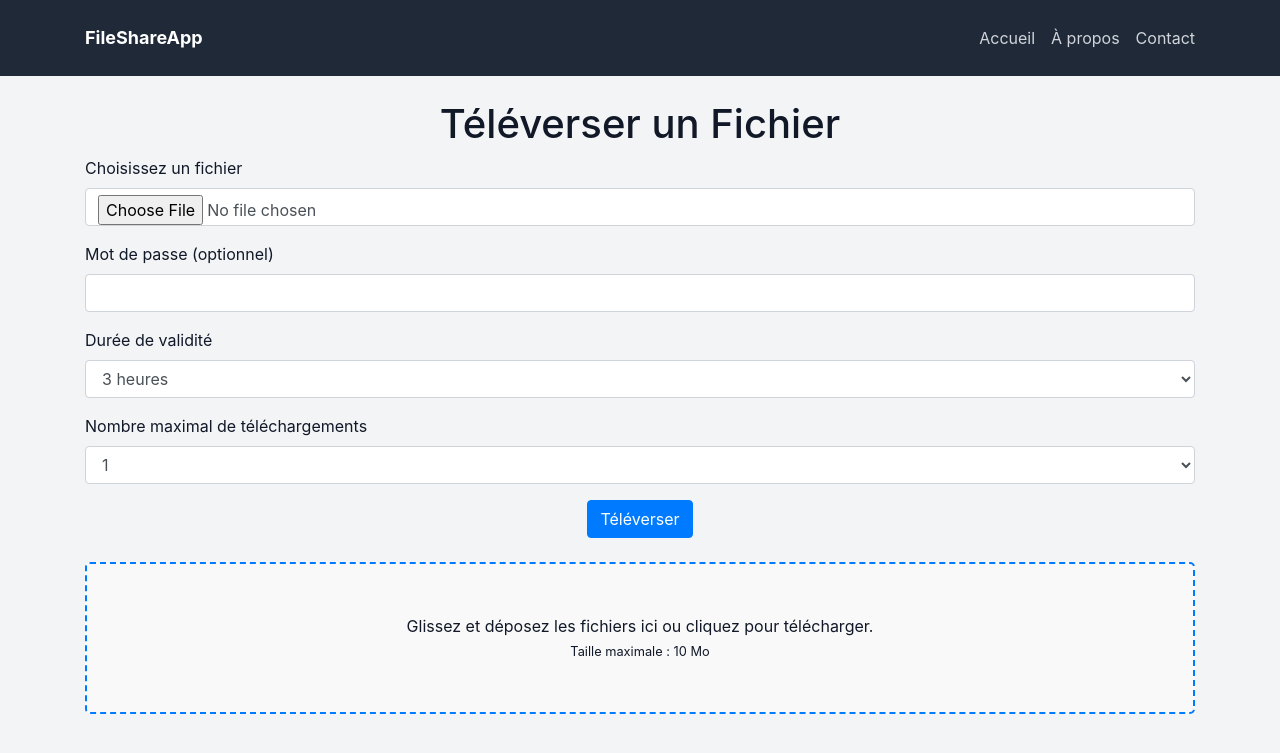
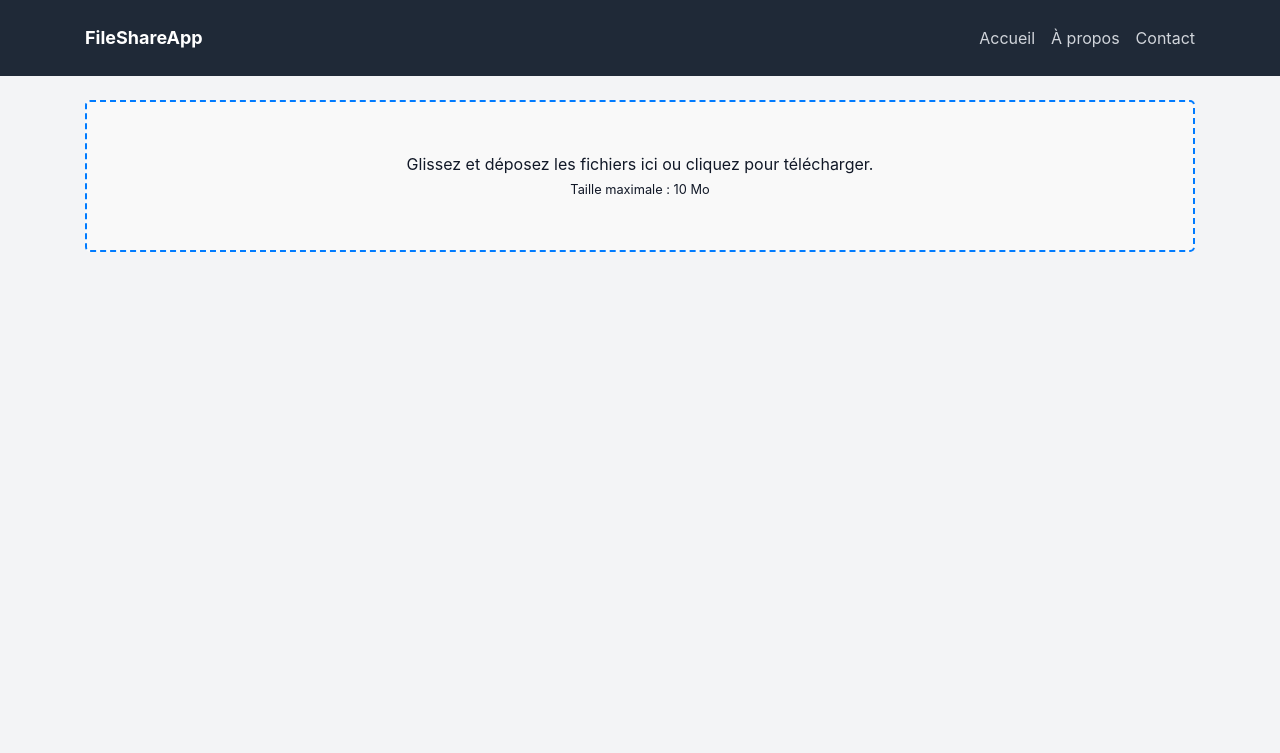
Before and after one commit to djenko-it/securefiles, a Flask app: page / in a window 1280 px wide. Shown: the top 753 px of the page. Run offline with Flask 2, Linux system fonts and the light colour scheme; style sheets or scripts are compiled from the project's sources; some libraries are stand-ins or nearby versions.

Commit message:
index update

```diff
--- a/templates/index.html
+++ b/templates/index.html
@@ -33,13 +33,26 @@
   </nav>
 
   <div class="container mt-4">
-    <h1 class="text-center">{{ settings.title_upload_file }}</h1>
+    <div class="dropzone" id="dropzone">
+      Glissez et déposez les fichiers ici ou cliquez pour télécharger. <br>
+      <small>Taille maximale : {{ settings.max_file_size }} Mo</small>
+    </div>
+  </div>
+
+  <!-- Modal pour les options de téléchargement -->
+  <div class="modal fade" id="uploadModal" tabindex="-1" role="dialog" aria-labelledby="uploadModalLabel" aria-hidden="true">
+    <div class="modal-dialog" role="document">
+      <div class="modal-content">
+        <div class="modal-header">
+          <h5 class="modal-title" id="uploadModalLabel">Options de Téléchargement</h5>
+          <button type="button" class="close" data-dismiss="modal" aria-label="Close">
+            <span aria-hidden="true">&times;</span>
+          </button>
+        </div>
+        <div class="modal-body">
           <form id="upload-form" method="post" enctype="multipart/form-data" action="/upload">
             {{ form.hidden_tag() }}
-      <div class="form-group">
-        {{ form.file.label(class="form-label") }}
-        {{ form.file(class="form-control") }}
-      </div>
+            <input type="hidden" name="file" id="file-input">
             <div class="form-group">
               {{ form.password.label(class="form-label") }}
               {{ form.password(class="form-control") }}
@@ -56,15 +69,8 @@
               {{ form.submit(class="btn btn-primary") }}
             </div>
           </form>
-
-    <div class="mt-4 dropzone" id="dropzone">
-      Glissez et déposez les fichiers ici ou cliquez pour télécharger. <br>
-      <small>Taille maximale : {{ settings.max_file_size }} Mo</small>
         </div>
-
-    <div id="upload-success" class="mt-4 alert alert-success" style="display: none;">
-      Fichier téléversé avec succès. Lien de téléchargement : <a id="download-link" href="#" target="_blank"></a>
-      <button id="copy-link-btn" class="btn btn-secondary ml-2">Copier le lien</button>
+      </div>
     </div>
   </div>
 
@@ -114,6 +120,8 @@
   <script>
     document.addEventListener('DOMContentLoaded', function () {
       var dropzone = document.getElementById('dropzone');
+      var uploadModal = $('#uploadModal');
+      var fileInput = document.getElementById('file-input');
       var uploadForm = document.getElementById('upload-form');
       var uploadSuccess = document.getElementById('upload-success');
       var downloadLink = document.getElementById('download-link');
@@ -133,31 +141,29 @@
         dropzone.classList.remove('dragover');
         var files = e.dataTransfer.files;
         if (files.length > 0) {
-          var formData = new FormData(uploadForm);
-          formData.append('file', files[0]);
-          fetch('/upload', {
-            method: 'POST',
-            body: formData
-          }).then(response => response.json()).then(data => {
-            if (data.success) {
-              uploadSuccess.style.display = 'block';
-              downloadLink.href = data.link;
-              downloadLink.textContent = data.link;
-            } else {
-              alert('Erreur lors du téléversement du fichier.');
-            }
-          }).catch(error => {
-            console.error('Error:', error);
-          });
+          var file = files[0];
+          var reader = new FileReader();
+          reader.onload = function (event) {
+            fileInput.value = event.target.result;
+            uploadModal.modal('show');
+          };
+          reader.readAsDataURL(file);
         }
       });
 
       dropzone.addEventListener('click', function () {
-        document.querySelector('input[type="file"]').click();
-      });
-
-      document.querySelector('input[type="file"]').addEventListener('change', function () {
-        uploadForm.submit();
+        var input = document.createElement('input');
+        input.type = 'file';
+        input.onchange = function (event) {
+          var file = event.target.files[0];
+          var reader = new FileReader();
+          reader.onload = function (event) {
+            fileInput.value = event.target.result;
+            uploadModal.modal('show');
+          };
+          reader.readAsDataURL(file);
+        };
+        input.click();
       });
 
       copyLinkBtn.addEventListener('click', function () {
```
Lines whose indentation alone changed are shown as unchanged.
